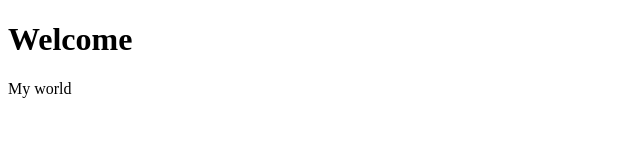
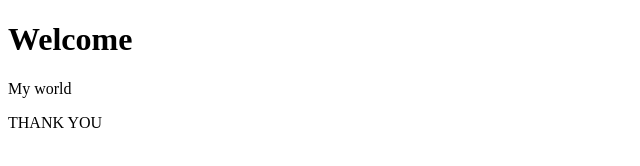
Before and after one commit to Ubaid-Abdulla-VK/Datewithgit-sample, a plain HTML site: page index.html in a window 1280 px wide. Shown: the full height of the page, 0-640 px from the left. Drawn offline with Linux system fonts and the light colour scheme.

Commit message:
add git hub

```diff
--- a/index.html
+++ b/index.html
@@ -9,5 +9,8 @@
 <body>
     <h1>Welcome</h1>
     <p>My world</p>
+    <p>THANK YOU
+
+    </p>
 </body>
 </html>
```
Also changed, not shown: 1 other file.
